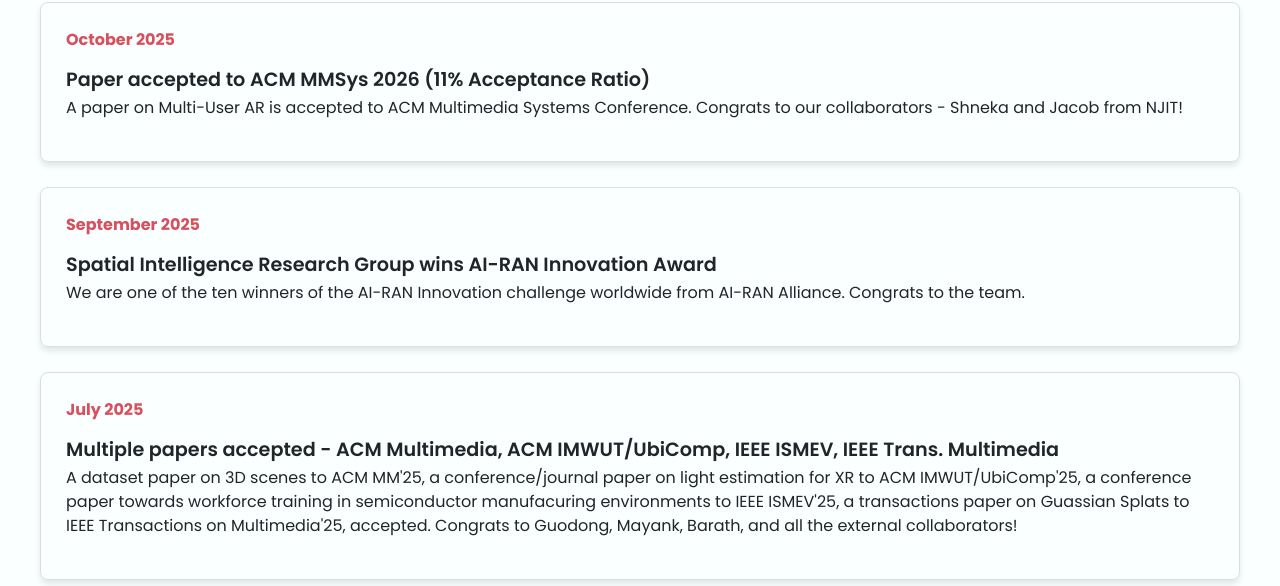
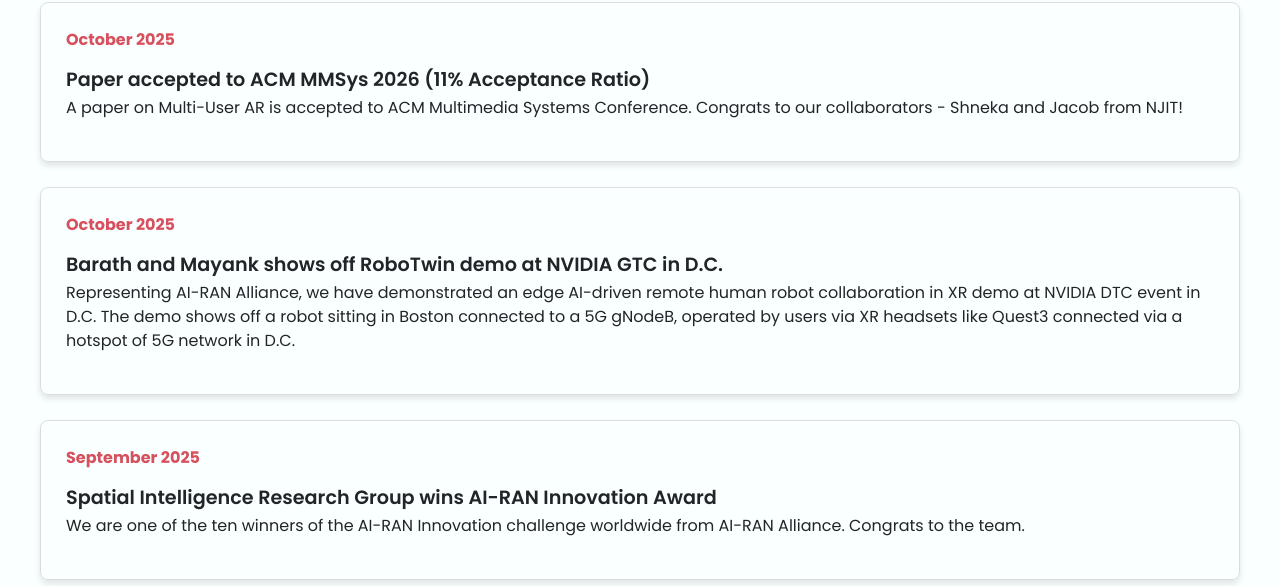
Before and after one commit to SINRG-Lab/sinrg, a plain HTML site: page news/news.html in a window 1280 px wide. Shown: the part 214-800 px from the top of the page. Drawn offline with nearby package versions, Linux system fonts and the light colour scheme.

Commit message:
adding gtc news

```diff
--- a/news/news.html
+++ b/news/news.html
@@ -51,6 +51,11 @@
             <p class="news-date">October 2025</p>
             <h3 class="news-title">Paper accepted to ACM MMSys 2026 (11% Acceptance Ratio)</h3>
             <p class="news-description">A paper on Multi-User AR is accepted to ACM Multimedia Systems Conference. Congrats to our collaborators - Shneka and Jacob from NJIT!</p>
+        </div>
+        <div class="news-item">
+            <p class="news-date">October 2025</p>
+            <h3 class="news-title">Barath and Mayank shows off RoboTwin demo at NVIDIA GTC in D.C.</h3>
+            <p class="news-description">Representing AI-RAN Alliance, we have demonstrated an edge AI-driven remote human robot collaboration in XR demo at NVIDIA DTC event in D.C. The demo shows off a robot sitting in Boston connected to a 5G gNodeB, operated by users via XR headsets like Quest3 connected via a hotspot of 5G network in D.C.</p>
         </div>
         <div class="news-item">
             <p class="news-date">September 2025</p>
```
